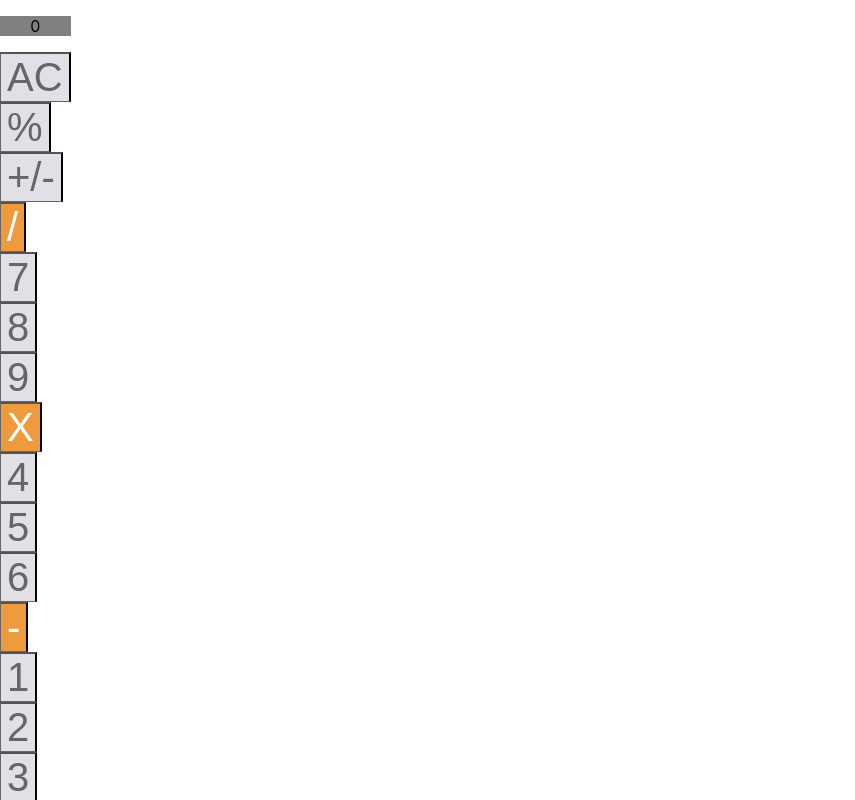
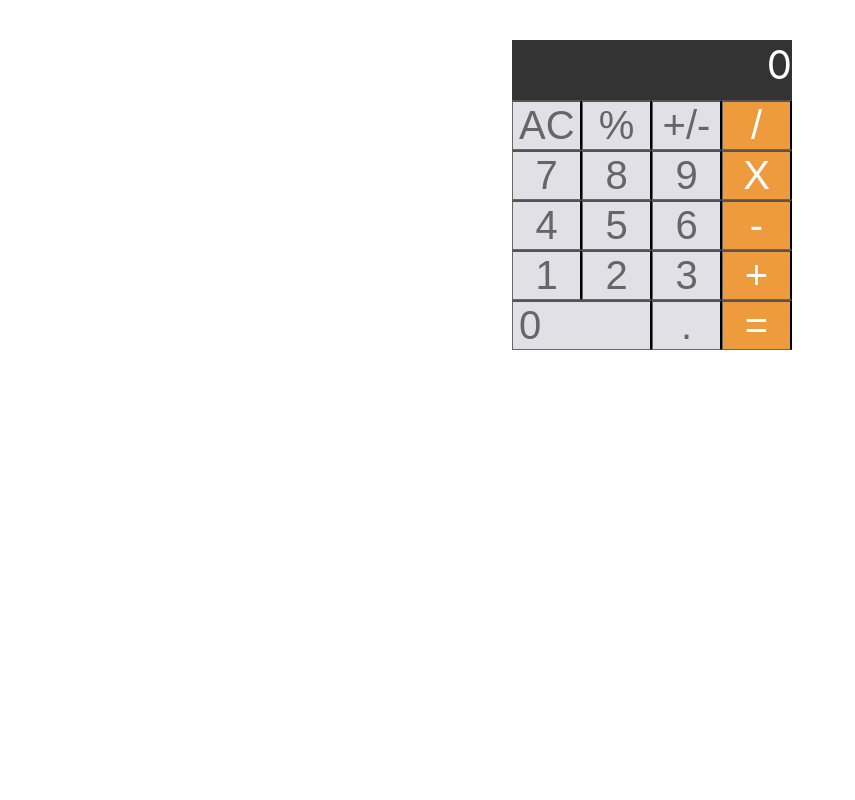
Before and after one commit to benstone1/Pursuit-Core-Web-React-Calculator-Lab, a React (Create React App) app in the folder calculator-app/: page / in a window 1280 px wide. Shown: the top 800 px of the page, without its empty margins (0-855 px from the left). Built offline with nearby package versions, Linux system fonts and the light colour scheme.

Commit message:
css completed

```diff
--- a/calculator-app/src/App.css
+++ b/calculator-app/src/App.css
@@ -1,10 +1,9 @@
 .App {
   text-align: center;
-  display: flex;
-  flex-direction: row;
+  margin-left: 40%;
 }
 
-.button {
+ button {
   background-color: #E0E0E6;
   font-size: 40px;
   text-align: center;
@@ -16,6 +15,7 @@
   outline: none;
   -webkit-tap-highlight-color: rgba(0,0,0,0);
   display: block;
+  width: 70px;
 }
 
 button:active {
@@ -27,6 +27,23 @@ button:active {
   color: #fff;
 }
 
+.row, #row1 {
+  display: flex;
+  flex-wrap: wrap;
+  flex-direction: row;
+}
+
 #row1 {
-  background-color: grey;
+  background-color: #333;
+  color: white;
+  justify-content: flex-end;
+  font-size: 40px;
+  width: 280px;
+  height: 60px;
+  margin-bottom: 0px;
 }
+
+#zero {
+  width: 140px;
+  text-align: left;
+}
--- a/calculator-app/src/Components/Buttons.jsx
+++ b/calculator-app/src/Components/Buttons.jsx
@@ -1,45 +1,45 @@
 import React from 'react';
 
 const Buttons = (props) => {
-    const {handleInput, handleOperation, handleDisplayOperation, handleEqual} = props
+    const {displayValue, handleInput, handleOperation, handleDisplayOperation, handleEqual} = props
 
     return (
-    <div>
+    <div >
 
-      <p id="row1">0</p>
+      <p id="row1">{displayValue}</p>
 
-      <div id="row2">
-      <button onClick ={handleDisplayOperation} className="button">AC</button>
-      <button onClick ={handleOperation} className="button">%</button>
-      <button onClick ={handleDisplayOperation} className="button">+/-</button>
-      <button onClick ={handleOperation} className="button orange">/</button>
+      <div className="row">
+      <button onClick ={handleDisplayOperation} >AC</button>
+      <button onClick ={handleOperation} >%</button>
+      <button onClick ={handleDisplayOperation} >+/-</button>
+      <button onClick ={handleOperation} className="orange">/</button>
       </div>
 
-      <div id="row3">
-      <button onClick ={handleInput} className="button" >7</button>
-      <button onClick ={handleInput} className="button">8</button>
-      <button onClick ={handleInput} className="button">9</button>
-      <button onClick ={handleOperation} className="button orange">X</button>
+      <div className="row">
+      <button onClick ={handleInput} >7</button>
+      <button onClick ={handleInput}>8</button>
+      <button onClick ={handleInput} >9</button>
+      <button onClick ={handleOperation} className="orange">X</button>
       </div>
 
-      <div id="row4">
-      <button onClick ={handleInput} className="button">4</button>
-      <button onClick ={handleInput} className="button">5</button>
-      <button onClick ={handleInput} className="button">6</button>
-      <button onClick ={handleInput} className="button orange">-</button>
+      <div className="row">
+      <button onClick ={handleInput} >4</button>
+      <button onClick ={handleInput} >5</button>
+      <button onClick ={handleInput}>6</button>
+      <button onClick ={handleInput} className="orange">-</button>
       </div>
 
-      <div id="row5">
-      <button onClick ={handleInput} className="button">1</button>
-      <button onClick ={handleInput} className="button">2</button>
-      <button onClick ={handleInput} className="button">3</button>
-      <button onClick ={handleOperation} className="button orange">+</button>
+      <div className="row">
+      <button onClick ={handleInput} >1</button>
+      <button onClick ={handleInput} >2</button>
+      <button onClick ={handleInput} >3</button>
+      <button onClick ={handleOperation} className=" orange">+</button>
       </div>
 
-      <div id="row6">
-      <button onClick ={handleInput} className="button">0</button>
-      <button onClick ={handleDisplayOperation} className="button">.</button>
-      <button onClick ={handleEqual} className="button orange">=</button>
+      <div className="row">
+      <button id="zero" onClick ={handleInput} >0</button>
+      <button onClick ={handleDisplayOperation} >.</button>
+      <button onClick ={handleEqual} className=" orange">=</button>
       </div>
 
     </div>
```
